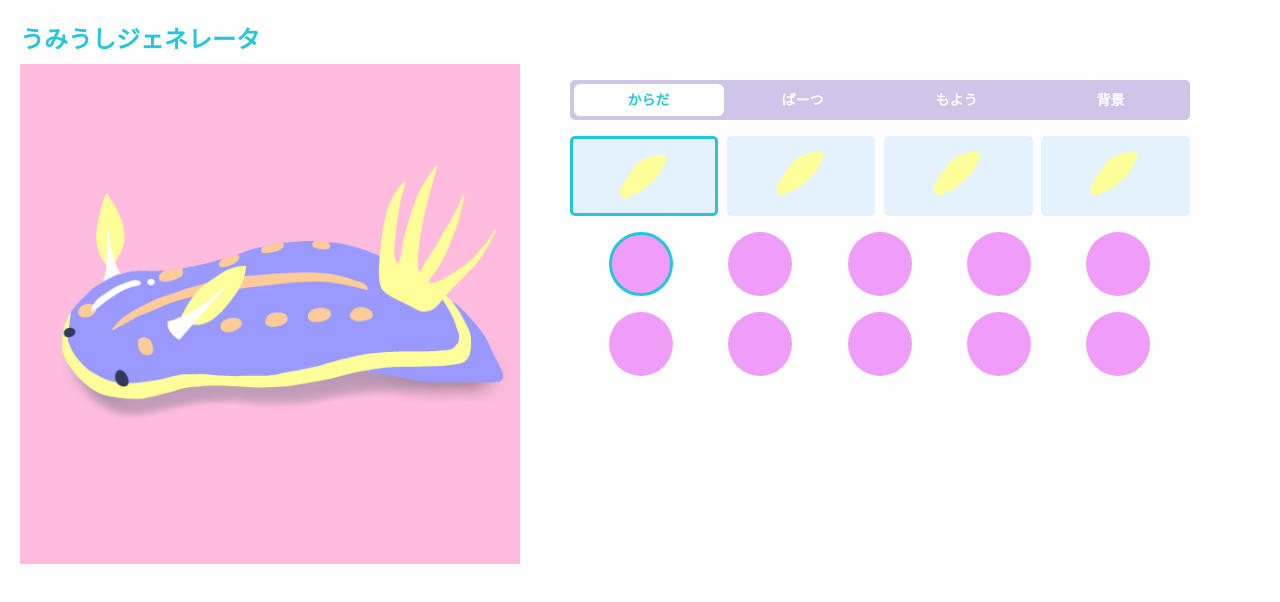
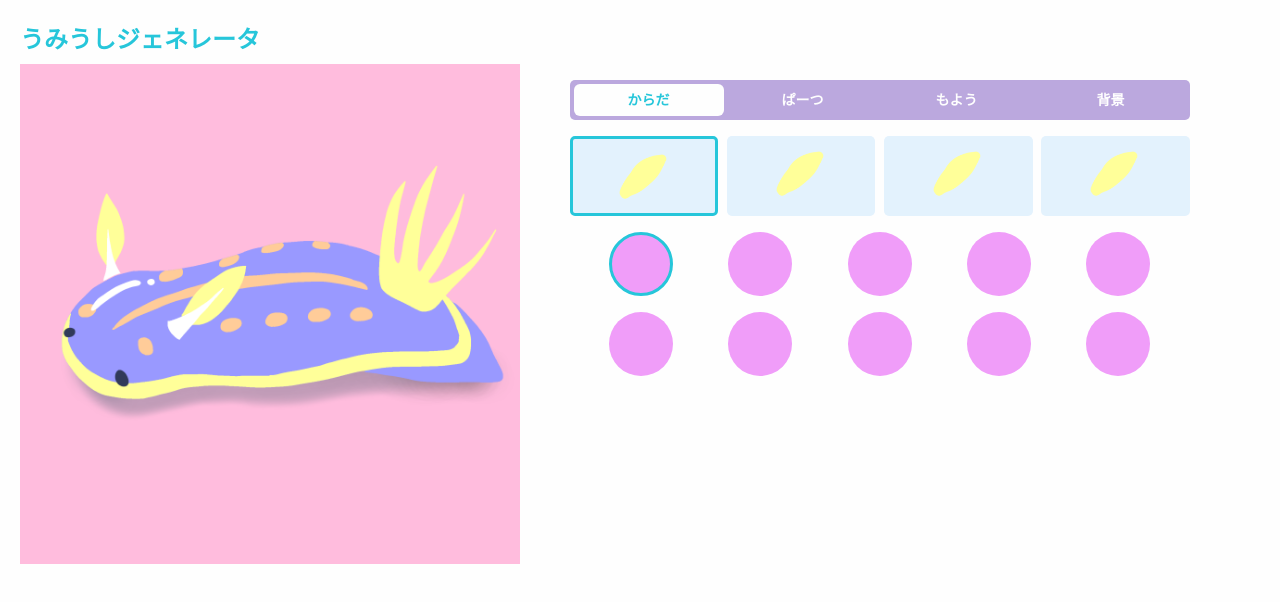
Before and after one commit to koconuts/sea-slug-generator, a Vue app: page / in a window 1280 px wide. Shown: the top 602 px of the page. Built offline with nearby package versions, Linux system fonts and the light colour scheme; a web font is replaced by a local one.

Commit message:
見づらいので紫の明度下げる

```diff
--- a/public/styles.css
+++ b/public/styles.css
@@ -43,7 +43,7 @@ ul {
 }
 
 .part-selector {
-  background-color: #D1C4E9;
+  background-color: #BBA8DE;
   border-radius: 5px;
   height: 40px;
   padding: 0 2px;
```
